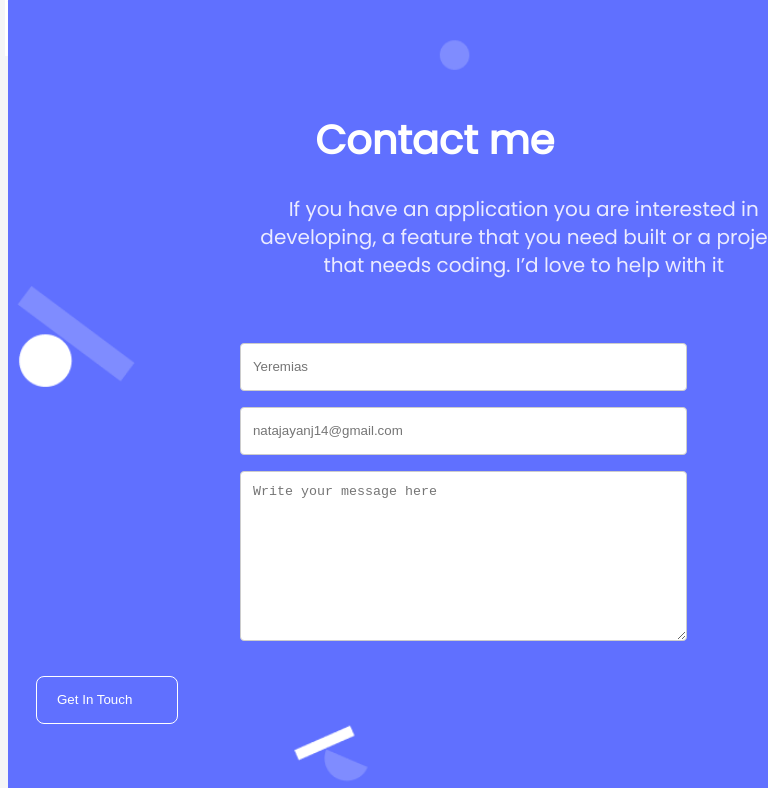
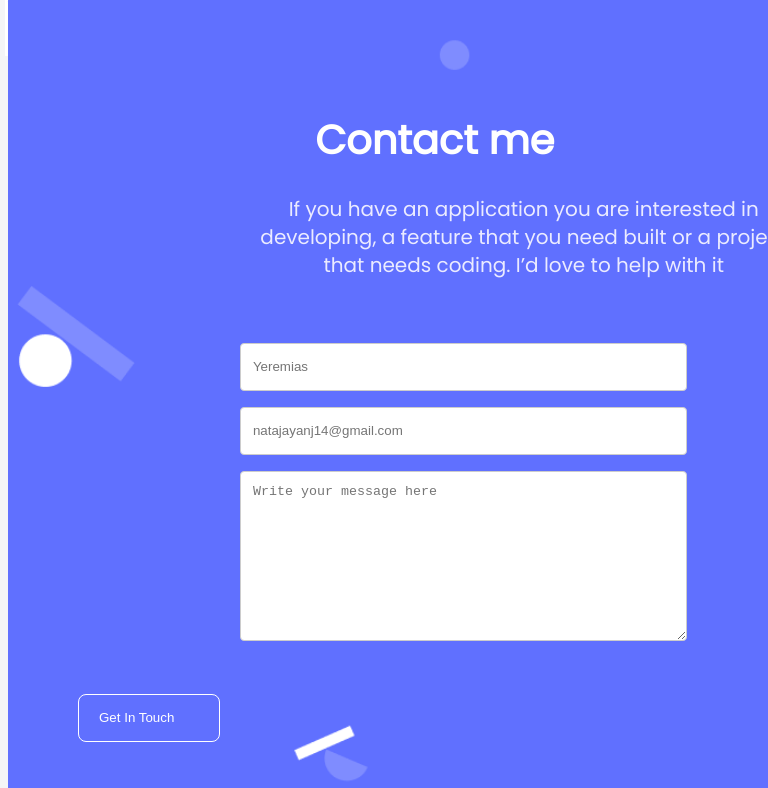
Before and after one commit to atatm/My-portfolio, a website: page index.html in a window 768 px wide. In both pictures the pointer is over the button "Get In Touch". Shown: the part 4453-5241 px from the top of the page. Drawn offline with Linux system fonts and the light colour scheme.

Commit message:
Add Animation and Transition on style css

```diff
--- a/style.css
+++ b/style.css
@@ -862,10 +862,12 @@ textarea {
   }
 
   .active,
-  .msee:hover {
+  .see:hover {
     background-color: #6070ff;
     color: rgb(255, 255, 255);
     border: 1px solid #fff;
+    transform: scale(1.55);
+    transform: translate(42px, 18px);
   }
 
   .resume:focus {
@@ -1365,6 +1367,9 @@ textarea {
   .btn:hover {
     background-color: white;
     color: white;
+    transform: translate(42px, 18px);
+    transform: scale(1.55);
+
   }
 
   .active,
@@ -1378,6 +1383,8 @@ textarea {
     background-color: #6070ff;
     color: rgb(255, 255, 255);
     border: 1px solid #fff;
+    transform: scale(1.55);
+    transform: translate(42px, 18px);
   }
 
   .resume:focus {
```
